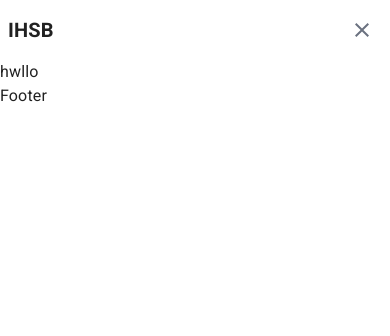
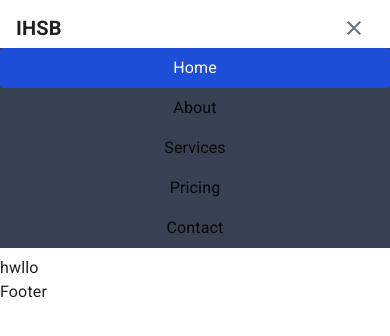
Before and after one commit to rejoanahmed/fullstack-project-next, a Next.js app: page / in a window 390 px wide. Both pictures are taken after a click on the button "open main menu". Shown: the top 336 px of the page. Built offline with nearby package versions, Linux system fonts and the light colour scheme.

Commit message:
responsive

```diff
--- a/components/higherLevelComp/navbar/NavBar.tsx
+++ b/components/higherLevelComp/navbar/NavBar.tsx
@@ -21,7 +21,6 @@ const NavBar: React.FC<INavBar> = ({ brand, navItems }) => {
   const toggleOpen = () => {
     setOpen((pr) => !pr);
   };
-  console.log(open);
   const { route } = useRouter();
 
   const aciveClassName =
@@ -29,8 +28,8 @@ const NavBar: React.FC<INavBar> = ({ brand, navItems }) => {
   const notActiveClassName = "hover:text-blue-200";
 
   return (
-    <nav className="bg-white border-gray-200 px-2 sm:px-4 py-2.5 rounded">
-      <div className="container flex flex-wrap justify-between items-center mx-auto">
+    <nav className="bg-white border-gray-200 py-2 rounded">
+      <div className="container flex flex-wrap justify-between items-center mx-auto px-4">
         <Link href="/" className="flex items-center">
           <span className="self-center text-xl font-semibold whitespace-nowrap">
             {brand}
@@ -39,7 +38,7 @@ const NavBar: React.FC<INavBar> = ({ brand, navItems }) => {
         <button
           data-collapse-toggle="navbar"
           type="button"
-          className="inline-flex items-center p-2 ml-3 text-sm text-gray-500 rounded-lg md:hidden hover:bg-gray-200 focus:outline-none focus:ring-0"
+          className="inline-flex items-center p-2 text-sm text-gray-500 rounded-lg md:hidden hover:bg-gray-200 focus:outline-none focus:ring-0"
           aria-controls="navbar"
           aria-expanded="false"
           onClick={toggleOpen}
@@ -66,6 +65,30 @@ const NavBar: React.FC<INavBar> = ({ brand, navItems }) => {
           </ul>
         </div>
       </div>
+      {open && (
+        <div className="md:hidden bg-gray-700">
+          <ul className="flex flex-col">
+            {navItems.map(({ title, url }, id) => {
+              const isActive = route === url;
+
+              const cName = isActive ? aciveClassName : notActiveClassName;
+              return (
+                <li key={id}>
+                  <Link href={url}>
+                    <span
+                      className={"block py-2 px-4 rounded text-center ".concat(
+                        cName
+                      )}
+                    >
+                      {title}
+                    </span>
+                  </Link>
+                </li>
+              );
+            })}
+          </ul>
+        </div>
+      )}
     </nav>
   );
 };
```
